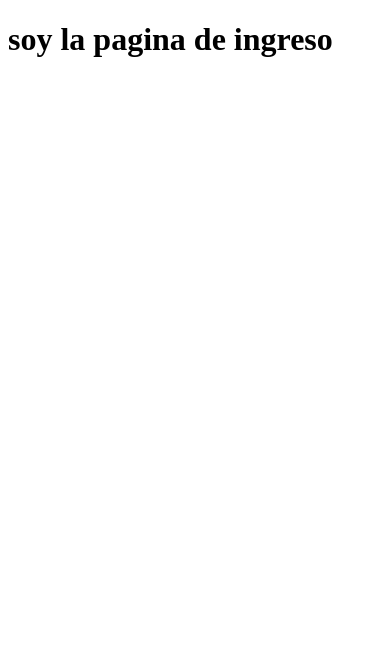
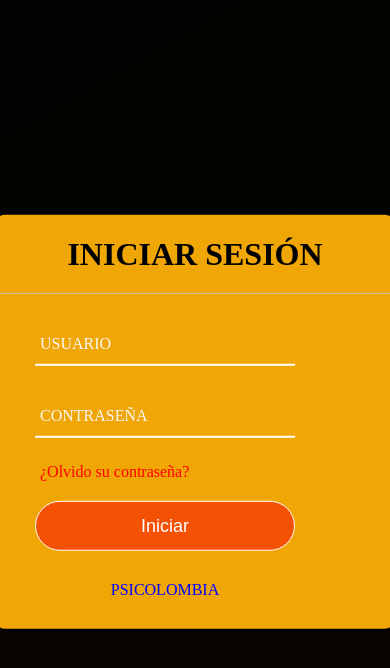
Before and after one commit to PaulaBernal09/Trabajo-Final, a website: page public/ingreso.html in a window 390 px wide. Drawn offline with Linux system fonts and the light colour scheme.

Commit message:
actividad4

```diff
--- a/public/ingreso.html
+++ b/public/ingreso.html
@@ -1,11 +1,35 @@
 <!DOCTYPE html>
-<html lang="en">
+<html lang="es">
 <head>
     <meta charset="UTF-8">
     <meta name="viewport" content="width=device-width, initial-scale=1.0">
-    <title>Document</title>
+    <title>INICIO SESIÓN</title>
+    <link rel="stylesheet" href="./style.css/ingreso.css">
 </head>
 <body>
-    <h1> soy la pagina de ingreso</h1>
+    <div class="formulario">
+        <h1>INICIAR SESIÓN</h1>
+        <form method="post">
+            <div class="username">
+                <input type="text" required>
+                <label>USUARIO</label>
+            </div>
+
+            <div class="username">
+                <input type="password" required>
+                <label>CONTRASEÑA</label>
+            </div>
+
+            <div class="recordar">¿Olvido su contraseña?
+            </div>
+            <input type="submit" value="Iniciar">
+            <div class="registrarse">
+                <a href="index.html">PSICOLOMBIA</a>
+            </div>
+        </form>
+
+    </div>
+
+
 </body>
 </html>
--- a/public/style.css/ingreso.css
+++ b/public/style.css/ingreso.css
@@ -0,0 +1,136 @@
+body {
+    margin: 0;
+    padding: 0;
+    font-family: montserrat;
+    background: linear-gradient(150deg, #030200,#080400);
+height: 100vh;
+}
+
+.formulario{
+    position: absolute;
+    top: 50%;
+    left: 50%;
+    transform: translate(-50%, -50%);
+    width: 400px;
+    background: rgb(240, 166, 5);
+    border-radius: 10px;
+}
+
+.formulario h1 {
+    text-align: center;
+    padding: 0 0 20px 0;
+    border-bottom: 1px solid silver;
+}
+
+.formulario form{
+    padding: 0 40px;
+    box-sizing: border-box;
+}
+
+form .username{
+    position: relative;
+    border-bottom: 2px solid #ffffff;
+    margin: 30px 0;
+}
+
+.username input{
+    width: 100%;
+    padding: 0 5px;
+    height: 40px;
+    font-size: 16px;
+    border: none;
+    background: none;
+    outline: none;
+}
+
+.username label{
+    position: absolute ;
+    top: 50%;
+    left: 5px;
+    color: #f8f7f7;
+    transform: translateY(-50%);
+    font-size: 16px;
+    pointer-events: none;
+    transition: .5s;
+
+}
+
+.username span::before{
+    content: '';
+    position: absolute;
+    top: 40px;
+    left: 0;
+    width: 100%;
+    height: 2px;
+    background: #050700;
+}
+
+.username input:focus ~ label,
+.username input:focus ~ label{
+top: -5px;
+color:#ec8105;
+
+}
+.username input:focus ~ span::before,
+.username input:focus ~ span::before{
+    width: 100%;
+}
+
+.recordar{
+    margin: -5px 0 20px 5px;
+    color: red;
+    cursor: pointer;
+
+}
+
+.recordar:hover{
+    text-decoration: underline;
+
+}
+
+input[type="submit"]{
+    width: 100%;
+    height: 50px;
+    border: 1px solid;
+    background-color: #f55105;
+    border-radius: 25px;
+    font-size: 18px;
+    color: white;
+    cursor: pointer;
+    outline: none;
+
+}
+
+input[type="submit"]:hover{
+    border-color: rgb(255, 0, 0);
+    transition: .5s;
+}
+
+.registrarse{
+    margin: 30px 0;
+    text-align: center;
+    font-size: 16px;
+    color: black;
+
+}
+
+.registrarse a {
+    color: blue;
+    text-decoration: none;
+
+
+}
+
+.registrarse a:hover{
+    text-decoration: none;
+}
+
+@media (max-width:991px) {
+    body {
+        padding: 30px;
+    }
+
+    form {
+        width: 340px;
+    }
+}
--- a/public/style.css/registro.css
+++ b/public/style.css/registro.css
@@ -0,0 +1,66 @@
+* {
+    padding: 0;
+    margin: 0;
+    box-sizing: border-box;
+
+}
+
+body {
+    font-family: Arial, Helvetica, sans-serif;
+    background-color: rgba(0, 0, 0, 0.952);
+    display: flex;
+    justify-content: center;
+    align-items: center;
+    min-height: 100vh;
+}
+
+form {
+    background-color:rgb(240, 166, 5);
+    display: flex;
+    flex-direction: column;
+    padding: 50px;
+    width: 420px;
+    box-shadow: 0 0 20px rgba(0,0,0,0.2);
+text-align: center;
+}
+
+form h2 {
+    font-size: 30px;
+    color:rgb(12, 7, 0);
+    margin-bottom: 35px;
+}
+
+input {
+    padding: 17px;
+    border-radius: 25px;
+    background-color: transparent;
+    border: 2px solid rgb(255, 0, 0);
+    margin-bottom: 30px;
+    outline: none;
+    color: rgb(3, 2, 0);
+    font-size: 16px;
+}
+
+::placeholder {
+    color: #070707;
+}
+.btn {
+    background-color: #f16305;
+    border: 2px solid #f16305;
+cursor: pointer;
+}
+
+.btn:hover {
+    background-color: #f7b707;
+    border: 2px solid #f7b707;
+}
+
+@media (max-width:991px) {
+    body {
+        padding: 30px;
+    }
+
+    form {
+        width: 340px;
+    }
+}
--- a/public/style.css/style.css
+++ b/public/style.css/style.css
@@ -25,7 +25,7 @@ img{
 }
 
 .header {
-    background-image: url(/public/images/bg.jpg);
+    background-image: url(/images/bg.jpg);
     background-position: center center;
     background-repeat: no-repeat;
     background-size: cover;
```
Also changed, not shown: public/Productos.html (+9 -9 lines), public/index.html (+18 -19 lines), public/registro.html (+26 -3 lines), public/style.css/contacto.css (added).
